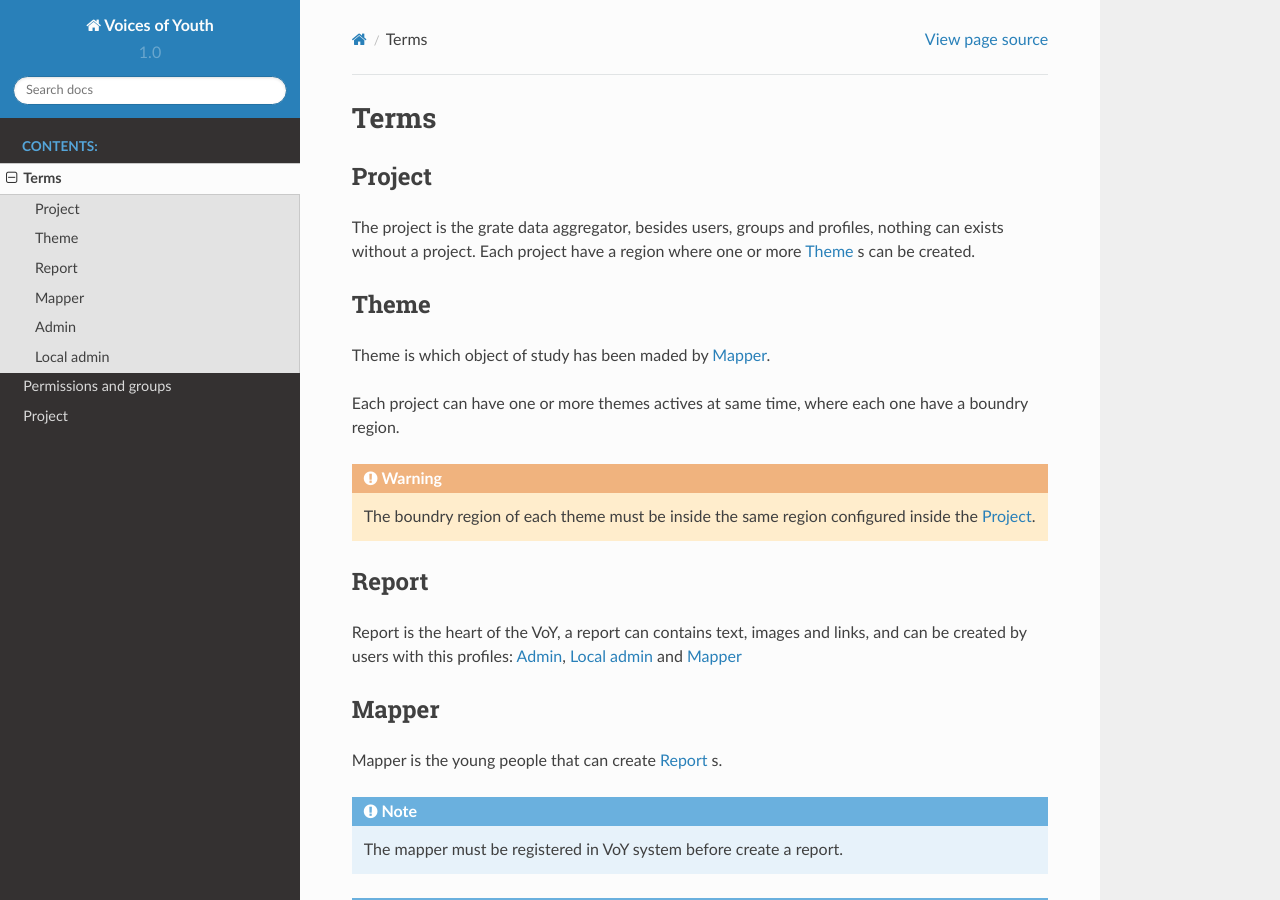
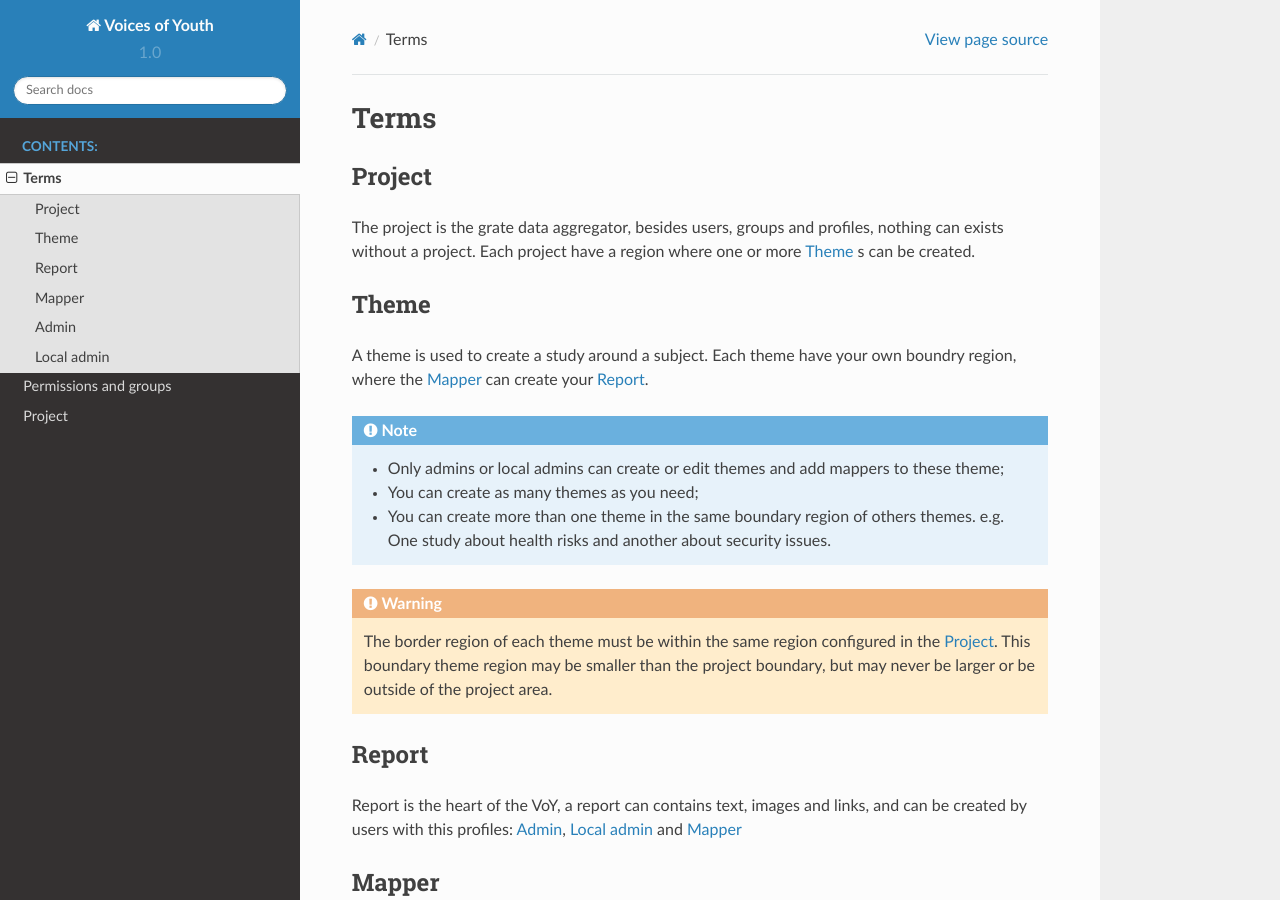
Before and after one commit to Ilhasoft/voices-of-youth, a Sphinx documentation site: the page built from docs/users/source/terms.rst, in a window 1280 px wide and 900 px high. Built offline with Sphinx 7.4.7 and the Read the Docs theme 2.0.0, drawn with Linux system fonts in a browser that asks for light colours; formulas are drawn with MathJax 3.

Commit message:
Update users doc.

```diff
--- a/docs/users/source/terms.rst
+++ b/docs/users/source/terms.rst
@@ -12,12 +12,18 @@ Each project have a region where one or more :ref:`theme` s can be created.
 
 Theme
 -----
-Theme is which object of study has been maded by :ref:`mapper`.
+A theme is used to create a study around a subject. Each theme have your own boundry region, where the :ref:`mapper`
+can create your :ref:`report`.
 
-Each project can have one or more themes actives at same time, where each one have a boundry region.
+.. note::
+    * Only admins or local admins can create or edit themes and add mappers to these theme;
+    * You can create as many themes as you need;
+    * You can create more than one theme in the same boundary region of others themes. e.g. One study about health risks
+      and another about security issues.
 
 .. warning::
-    The boundry region of each theme must be inside the same region configured inside the :ref:`project`.
+    The border region of each theme must be within the same region configured in the :ref:`project`. This boundary theme
+    region may be smaller than the project boundary, but may never be larger or be outside of the project area.
 
 .. _report:
 
```
